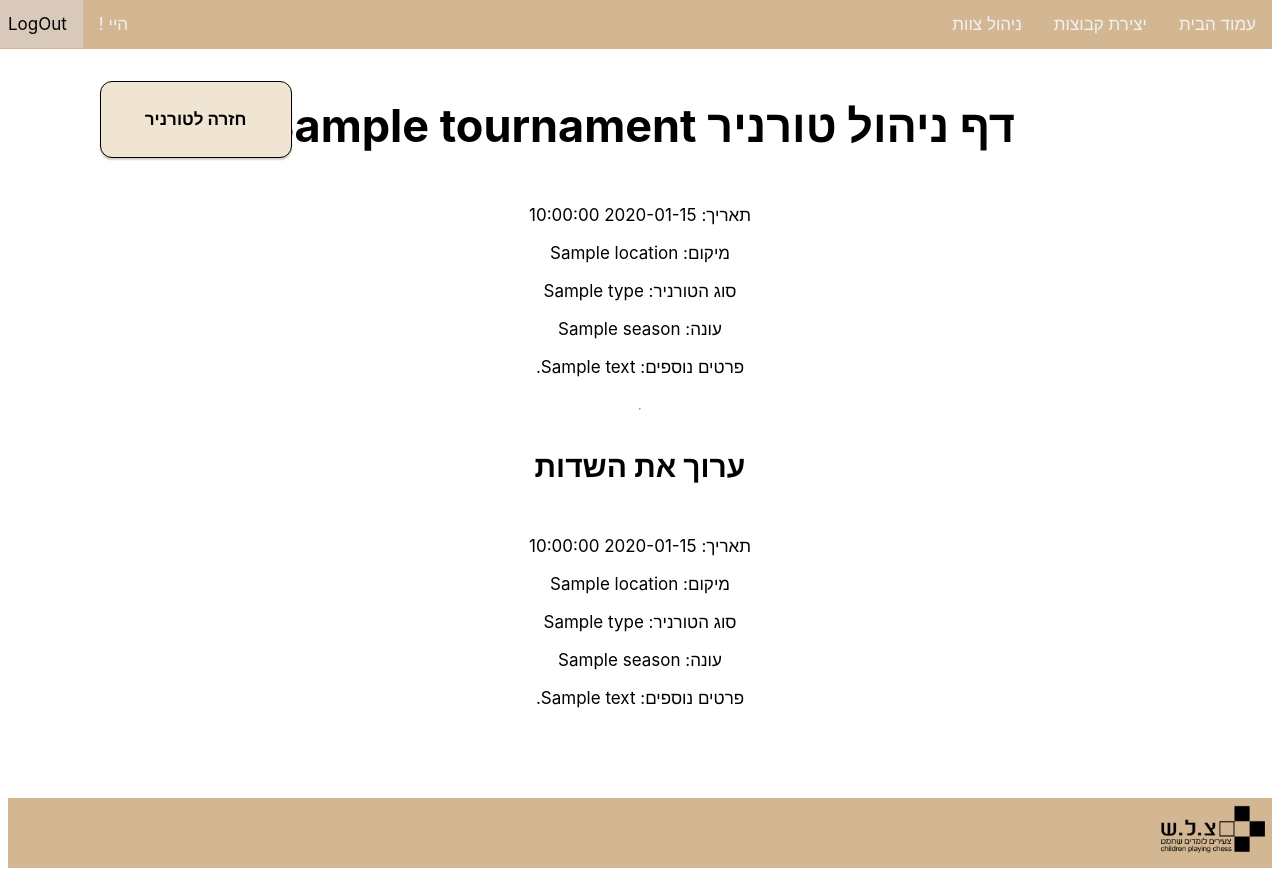
After one commit to naama-grinwald/web-project-g21-part3, a Flask app: template pages/create_tournament/templates/create_tournament.html in a window 1280 px wide. The commit adds this page. Run offline with Flask 2, Linux system fonts and the light colour scheme; the template is opened without the code that fills it: most values are stand-ins (such as "Sample title", 1, 10 or a date in 2020); some web fonts are replaced.

Commit message:
create tournament blueprint

```diff
--- a/app.py
+++ b/app.py
@@ -26,6 +26,10 @@
 from pages.judgment.judgment import judgment
 app.register_blueprint(judgment)
 
+# Create Tournament
+from pages.create_tournament.create_tournament import create_tournament
+app.register_blueprint(create_tournament)
+
 # Page error handlers
 from pages.page_error_handlers.page_error_handlers import page_error_handlers
 app.register_blueprint(page_error_handlers)
--- a/components/headline/templates/headline.html
+++ b/components/headline/templates/headline.html
@@ -6,7 +6,7 @@
    <h1> דף ניהול טורניר {{ tournament.name }}</h1>
     {% if back_tournament %}
         <button class="back" onclick="location.href='/main'"><p><b>חזרה לעמוד הבית</b></p></button> <br>
-        <button class="back" onclick="location.href='/tournament/{{ tournament.id }}'"><p><b>עריכת טורניר</b></p></button>
+        <button class="back" onclick="location.href='/tournament/{{ tournament.id }}/create_tournament'"><p><b>עריכת טורניר</b></p></button>
     {% else %}
         <button class="back" onclick="location.href='/tournament/{{ tournament.id }}'"><p><b>חזרה לטורניר</b></p></button>
     {% endif %}
--- /dev/null
+++ b/pages/create_tournament/static/css/create_tournament.css
@@ -0,0 +1,3 @@
+h3{
+    text-align: center;
+}
--- /dev/null
+++ b/pages/create_tournament/templates/create_tournament.html
@@ -0,0 +1,30 @@
+{% extends 'base.html' %}
+
+<!--title-->
+{% block title %} create_tournament {% endblock %}
+
+<!--extra css,js file-->
+{% block page_head_extra %}
+    <link rel="stylesheet" href="{{url_for('create_tournament.static' ,filename='css/create_tournament.css')}}">
+    <script src="{{url_for('create_tournament.static', filename='js/create_tournament.js')}}"></script>
+{% endblock %}
+
+<!--tohen-->
+{% block tohen %}
+    {% if tournament.id %}
+    <!--specific tournament headline-->
+    {% include 'headline.html' with context %}
+
+        <h3>ערוך את השדות</h3>
+    {% endif %}
+
+
+    <div class="details">
+    <p> תאריך: {{ tournament.date }}</p>
+    <p> מיקום: {{ tournament.location }}</p>
+    <p> סוג הטורניר: {{ tournament.type }}</p>
+    <p> עונה: {{ tournament.Season }}</p>
+    <p> פרטים נוספים: {{ tournament.details }}</p>
+    </div>
+
+{% endblock %}
--- a/pages/default/default.py
+++ b/pages/default/default.py
@@ -11,4 +11,4 @@
 # Routes
 @default.route('/default')
 def default_func():
-    return render_template('default.html')
+    return render_template('create_tournament.html')
```
Also changed, not shown: pages/create_tournament/create_tournament.py (added, +17 -0 lines), pages/create_tournament/static/js/create_tournament.js (added), 1 other file.
